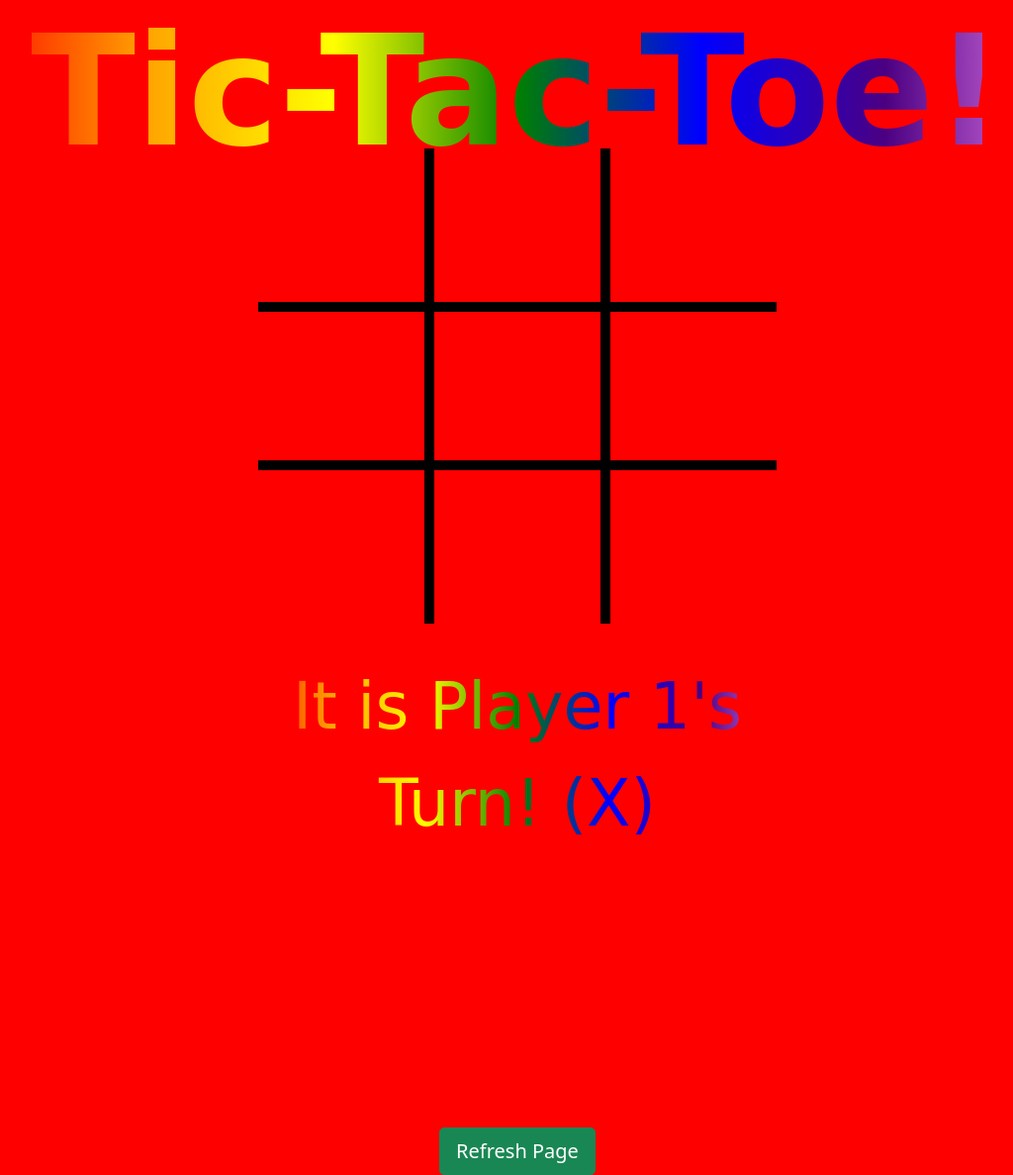
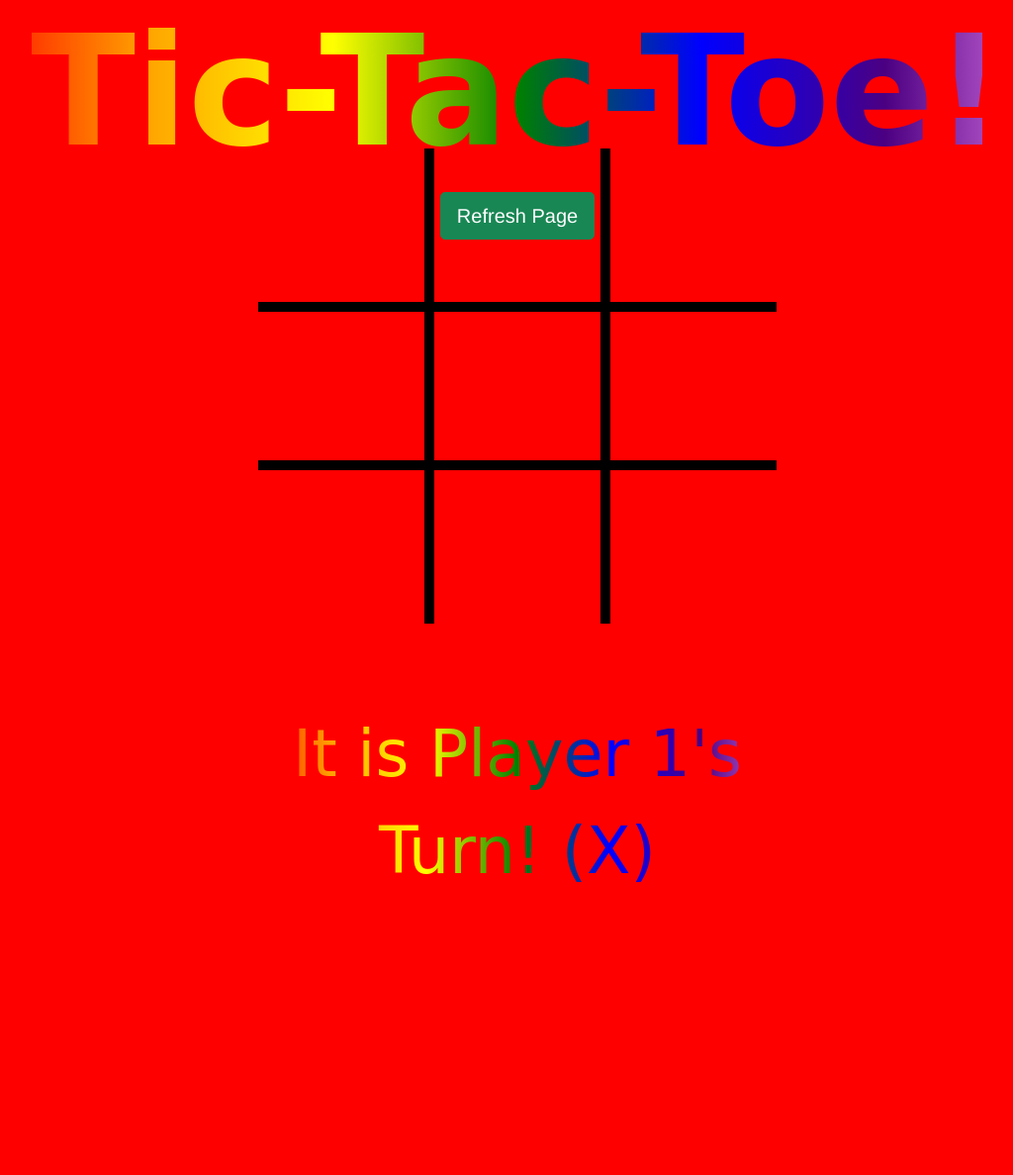
Before and after one commit to Goobler0117/Tic-Tac-Toe, a website: page TicTacToe.html in a window 1280 px wide. Shown: the whole page at 99% size, without its empty margins (117-1141 px from the left). Drawn offline with nearby package versions, Linux system fonts and the light colour scheme.

Commit message:
Add files via upload

```diff
--- a/TicTacToe.css
+++ b/TicTacToe.css
@@ -22,6 +22,7 @@ h1 {
 
 .board {
     position: absolute;
+    justify-content: center;
     top: 50%;
     left: 50%;
     transform: translate(-50%, -50%);
@@ -111,3 +112,8 @@ border-right: 5px solid black;
     border-top: 5px solid black;
     border-left: 5px solid black;
 }
+
+button {
+    font-family: 'Franklin Gothic Medium', 'Arial Narrow', Arial, sans-serif;
+    size: 100px;
+}
--- a/TicTacToe.html
+++ b/TicTacToe.html
@@ -10,8 +10,8 @@
 </head>
 <body class="container">
     <h1 class="rainbow-text">Tic-Tac-Toe!</h1>
-
-
+    <div class = 'refresh-button'>    <button type="button" class='btn btn-success btn-outline btn-lg btn-block' onclick="window.location.reload();">Refresh Page</button>
+    </div>
     <div class="board">
 
         <div class="row">
@@ -37,7 +37,7 @@
     <br><br><br><br><br><br><br><br>
 
     <div class="turn-alert" id="whos-turn">It is Player 1's Turn! (X)</div>
-    <button type="button" class='btn btn-success btn-outline btn-lg btn-block' onclick="window.location.reload();">Refresh Page</button>
+
 
 
     <script src="TicTacToe.js"></script>
--- a/TicTacToe.js
+++ b/TicTacToe.js
@@ -17,6 +17,7 @@ function clickCell(cell, row, col) {
        cell.innerHTML = 'X';
        document.getElementById("whos-turn").innerHTML = "It is Player 2's Turn! (O)";
        move = 2;
+
     }
     else if (move == 2) {
         cell.innerHTML = 'O';
```
